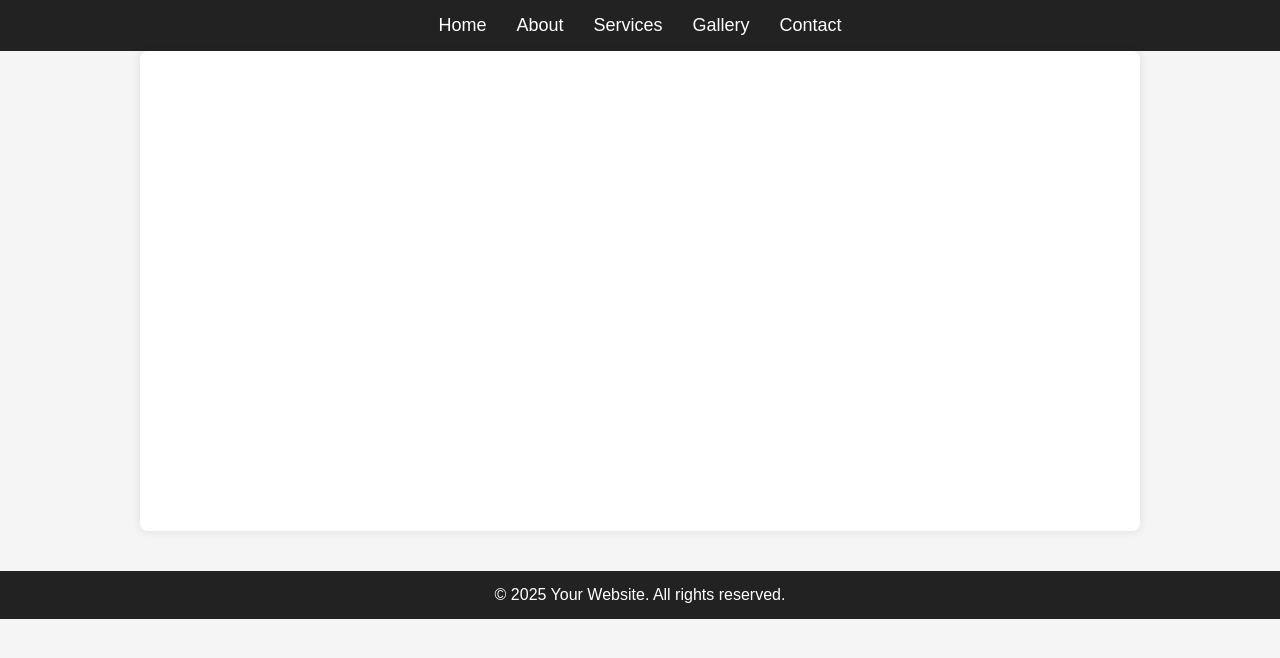
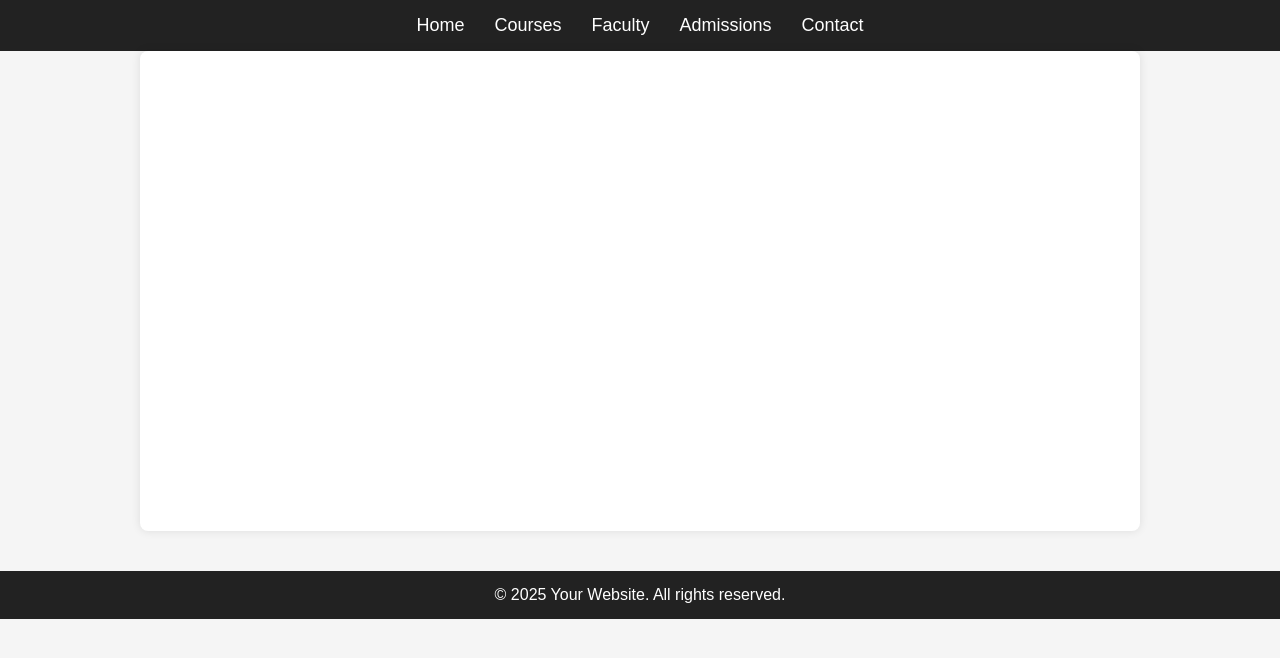
Before and after one commit to Asim12312/ucp-devops-project, a website: page pages/admissions.html in a window 1280 px wide. Drawn offline with Linux system fonts and the light colour scheme.

```diff
--- a/pages/admissions.html
+++ b/pages/admissions.html
@@ -15,9 +15,9 @@
         <nav class="navbar">
             <ul>
                 <li><a href="index.html">Home</a></li>
-                <li><a href="about.html">About</a></li>
-                <li><a href="services.html">Services</a></li>
-                <li><a href="gallery.html">Gallery</a></li>
+                <li><a href="courses.html">Courses</a></li>
+                <li><a href="faculty.html">Faculty</a></li>
+                <li><a href="admissions.html">Admissions</a></li>
                 <li><a href="contact.html">Contact</a></li>
             </ul>
         </nav>
```
Also changed, not shown: pages/contact.html (+3 -3 lines), pages/courses.html (+3 -3 lines), pages/faculty.html (+3 -3 lines), pages/index.html (+3 -3 lines).
